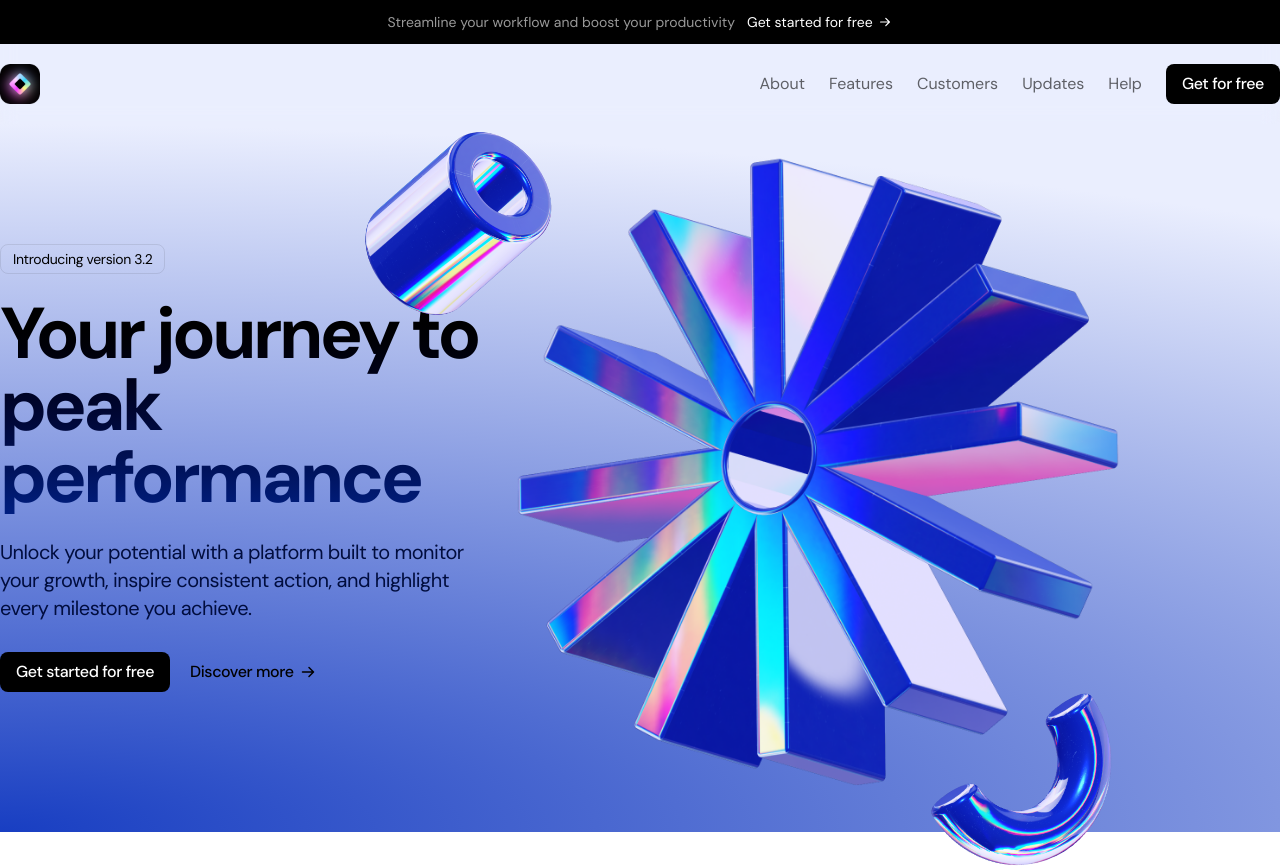
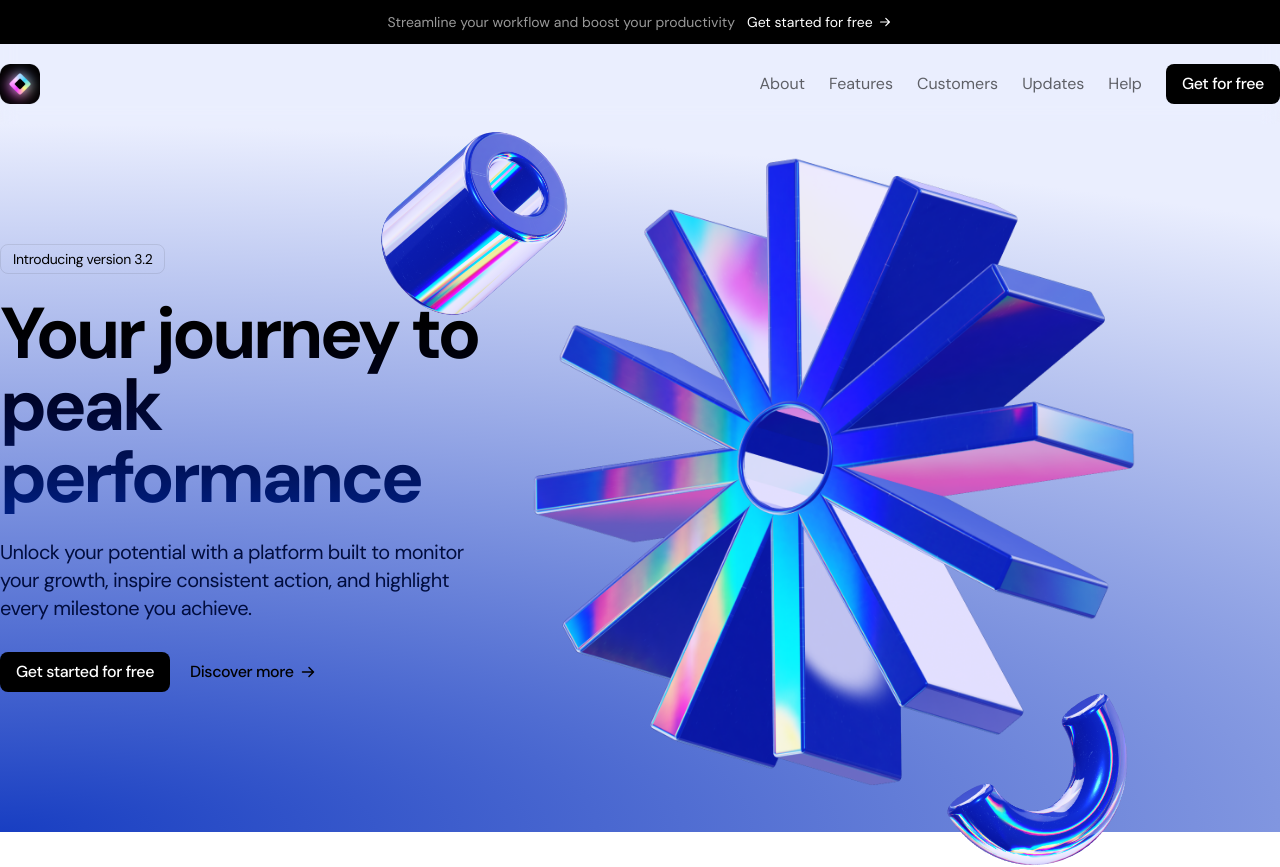
Before and after one commit to Darasimi010/saas-product-landing-page, a Next.js app: page / in a window 1280 px wide. Shown: the top 867 px of the page. Built offline with nearby package versions, Linux system fonts and the light colour scheme.

Commit message:
made a few changes

```diff
--- a/src/sections/Hero.tsx
+++ b/src/sections/Hero.tsx
@@ -8,7 +8,7 @@ export const Hero = () => {
   return (
     <section className="pt-8 pb-20 md:pt-5 md:pb-10 bg-[radial-gradient(ellipse_200%_100%_at_bottom_left,#183EC2,#EAEEFE_100%)] overflow-x-clip">
       <div className="container">
-        <div className="md:flex items-center">
+        <div className="md:flex items-center gap-4">
           <div className="md:w-[478px]">
             <div className="tag">Introducing version 3.2</div>
             <h1 className="text-5xl md:text-7xl font-bold tracking-tighter bg-gradient-to-b from-black to-[#001E80] text-transparent bg-clip-text mt-6">
@@ -46,7 +46,7 @@ export const Hero = () => {
               src={noodleImage}
               alt="Noodle image"
               width={220}
-              className="hidden lg:block absolute top-[524px] left-[448px] rotate-[30deg]"
+              className="hidden lg:block lg:absolute top-[524px] left-[448px] rotate-[30deg]"
             />
           </div>
         </div>
--- a/src/sections/TheHeader.tsx
+++ b/src/sections/TheHeader.tsx
@@ -19,7 +19,6 @@ export const Header = () => {
             <Image src={LogoIcon} alt="Saas Logo" height={40} width={40} />
             <MenuIcon className="h-5 w-5 md:hidden" />
             <nav className="hidden md:flex gap-6 text-black/60 items-center">
-
                   <a href="#">About</a>
                   <a href="#">Features</a>
                   <a href="#">Customers</a>
```
